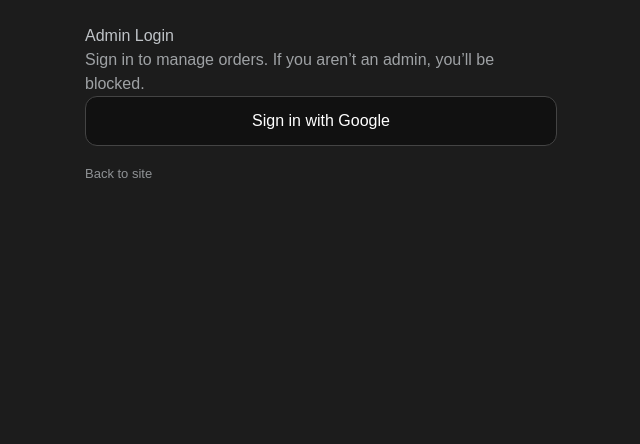
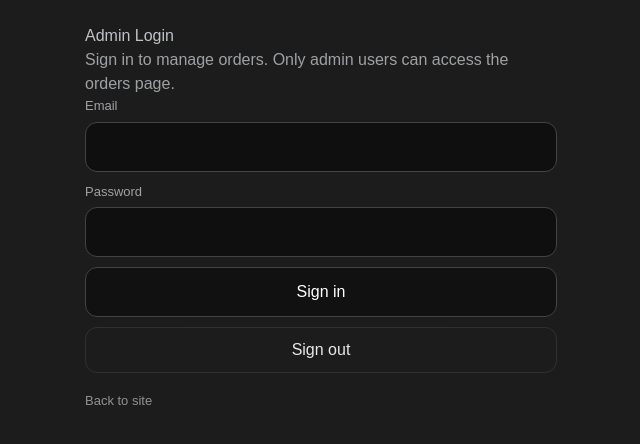
Before and after one commit to BraedenLyman/IronLeafEngravings, a Next.js app: page /admin/login in a window 1280 px wide. Shown: the top 444 px of the page, without its empty margins (319-959 px from the left). Built offline with nearby package versions, Linux system fonts and the light colour scheme; no server answers.

Commit message:
Update page.tsx

```diff
--- a/app/admin/login/page.tsx
+++ b/app/admin/login/page.tsx
@@ -1,21 +1,28 @@
 "use client";
 
 import { useState } from "react";
+import Link from "next/link";
 import { auth } from "@/app/lib/firebaseClient";
-import { GoogleAuthProvider, signInWithPopup } from "firebase/auth";
-import Link from "next/link";
-
+import { signInWithEmailAndPassword, signOut } from "firebase/auth";
 
 export default function AdminLoginPage() {
+  const [email, setEmail] = useState("");
+  const [password, setPassword] = useState("");
+
   const [loading, setLoading] = useState(false);
   const [msg, setMsg] = useState<string>("");
 
-  async function signInGoogle() {
+  async function signInEmailPassword(e: React.FormEvent) {
+    e.preventDefault();
     setLoading(true);
     setMsg("");
+
     try {
-    const provider = new GoogleAuthProvider();
-    const cred = await signInWithPopup(auth, provider);
+      const cred = await signInWithEmailAndPassword(
+        auth,
+        email.trim(),
+        password
+      );
 
       const idToken = await cred.user.getIdToken(true);
 
@@ -31,23 +38,75 @@ export default function AdminLoginPage() {
       }
 
       window.location.href = "/admin/orders";
-  } catch (e: any) {
-    setMsg(e?.message ?? "Login failed");
+    } catch (err: any) {
+      setMsg(err?.message ?? "Login failed");
     } finally {
       setLoading(false);
     }
   }
 
+  async function logout() {
+    setLoading(true);
+    setMsg("");
+    try {
+      await signOut(auth);
+      await fetch("/api/session", { method: "DELETE" });
+      setEmail("");
+      setPassword("");
+      setMsg("Signed out.");
+    } catch (err: any) {
+      setMsg(err?.message ?? "Sign out failed");
+    } finally {
+      setLoading(false);
+    }
+  }
 
   return (
     <main style={{ padding: 24, maxWidth: 520, margin: "0 auto" }}>
       <h1>Admin Login</h1>
       <p style={{ opacity: 0.8 }}>
-        Sign in to manage orders. If you aren’t an admin, you’ll be blocked.
+        Sign in to manage orders. Only admin users can access the orders page.
       </p>
 
+      <form onSubmit={signInEmailPassword} style={{ display: "grid", gap: 10 }}>
+        <label style={{ display: "grid", gap: 6 }}>
+          <span style={{ fontSize: 13, opacity: 0.8 }}>Email</span>
+          <input
+            value={email}
+            onChange={(e) => setEmail(e.target.value)}
+            type="email"
+            autoComplete="email"
+            required
+            style={{
+              padding: "12px 12px",
+              borderRadius: 12,
+              border: "1px solid #444",
+              background: "#0f0f0f",
+              color: "white",
+            }}
+          />
+        </label>
+
+        <label style={{ display: "grid", gap: 6 }}>
+          <span style={{ fontSize: 13, opacity: 0.8 }}>Password</span>
+          <input
+            value={password}
+            onChange={(e) => setPassword(e.target.value)}
+            type="password"
+            autoComplete="current-password"
+            required
+            style={{
+              padding: "12px 12px",
+              borderRadius: 12,
+              border: "1px solid #444",
+              background: "#0f0f0f",
+              color: "white",
+            }}
+          />
+        </label>
+
         <button
-        onClick={signInGoogle}
+          type="submit"
           disabled={loading}
           style={{
             padding: "12px 14px",
@@ -59,8 +118,27 @@ export default function AdminLoginPage() {
             width: "100%",
           }}
         >
-        {loading ? "Signing in..." : "Sign in with Google"}
+          {loading ? "Signing in..." : "Sign in"}
         </button>
+
+        <button
+          type="button"
+          onClick={logout}
+          disabled={loading}
+          style={{
+            padding: "10px 14px",
+            borderRadius: 12,
+            border: "1px solid #333",
+            background: "transparent",
+            color: "white",
+            cursor: "pointer",
+            width: "100%",
+            opacity: 0.9,
+          }}
+        >
+          Sign out
+        </button>
+      </form>
 
       {msg ? <p style={{ marginTop: 12, color: "#ffb4b4" }}>{msg}</p> : null}
 
```
Lines whose indentation alone changed are shown as unchanged.
